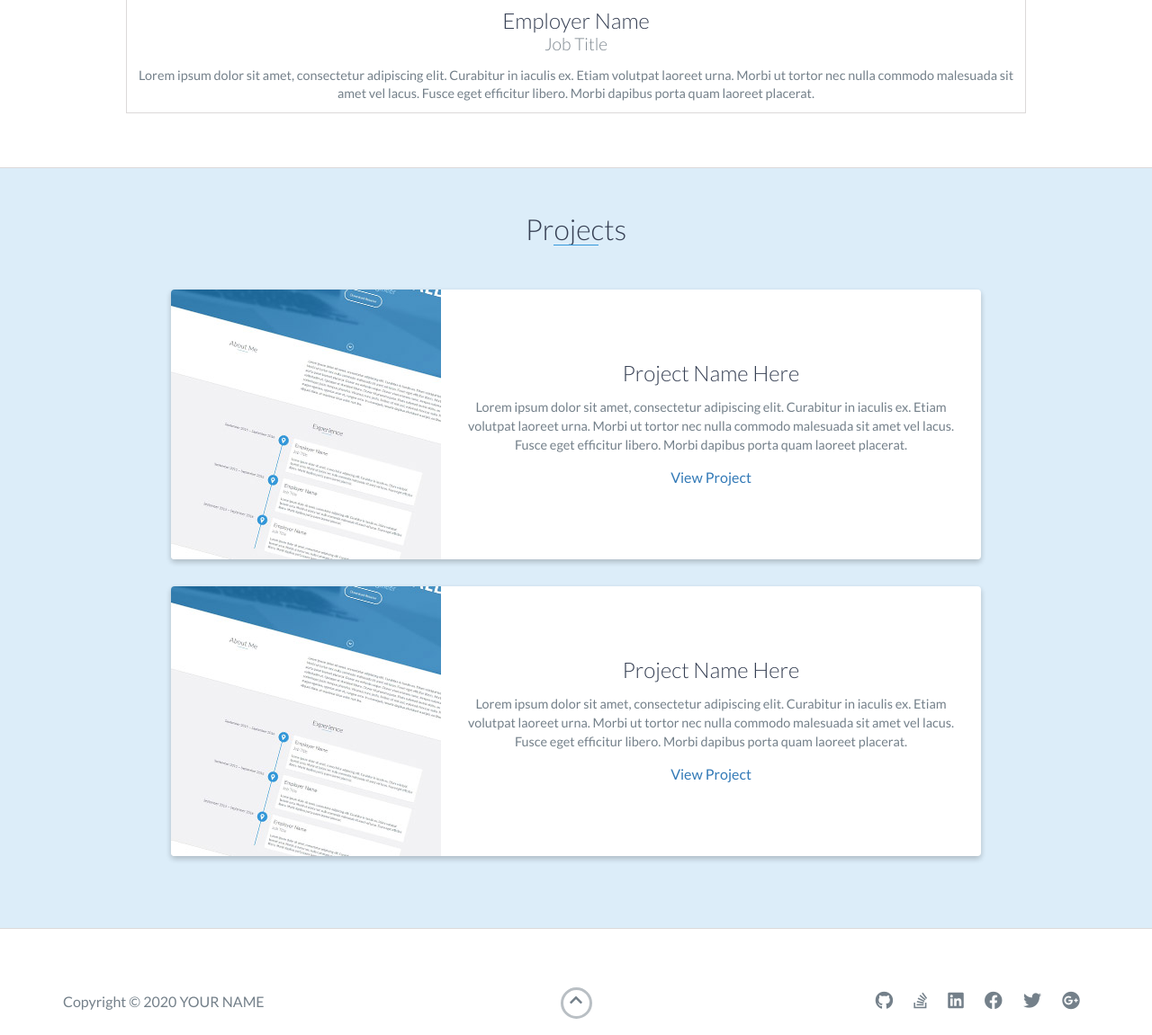
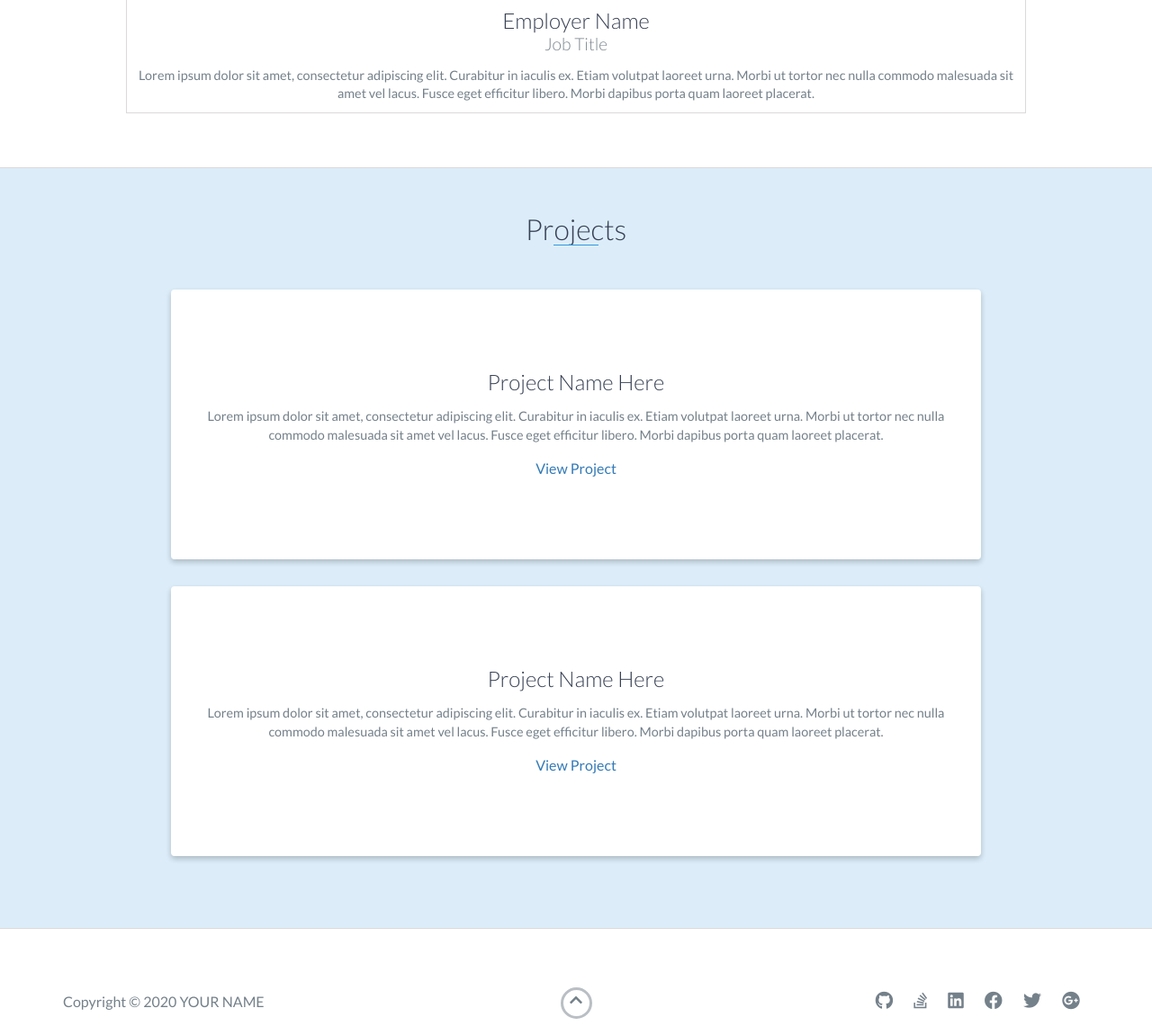
Before and after one commit to mohammedismail97420/mohammedismail97420.github.io, a PHP site: page / in a window 1280 px wide. Shown: the part 1871-3022 px from the top of the page at 90% size. Run offline with PHP 8.4, Linux system fonts and the light colour scheme; some libraries are stand-ins or nearby versions.

Commit message:
Removed projects images

```diff
--- a/Portfolio-2/styles.css
+++ b/Portfolio-2/styles.css
@@ -455,13 +455,14 @@ footer {
   border-radius: 4px;
 }
 .project-image {
-  float: left;
+  /* float: left; */
+  opacity: 0;
 }
 .project-info {
   position: absolute;
   top: 50%;
   transform: translateY(-50%);
-  margin-left: 300px;
+  /* margin-left: 300px; */
   padding: 15px;
 }
 .project-info h3 {
--- a/Portfolio-3/styles.css
+++ b/Portfolio-3/styles.css
@@ -455,13 +455,14 @@ footer {
   border-radius: 4px;
 }
 .project-image {
-  float: left;
+  /* float: left; */
+  opacity: 0;
 }
 .project-info {
   position: absolute;
   top: 50%;
   transform: translateY(-50%);
-  margin-left: 300px;
+  /* margin-left: 300px; */
   padding: 15px;
 }
 .project-info h3 {
```
